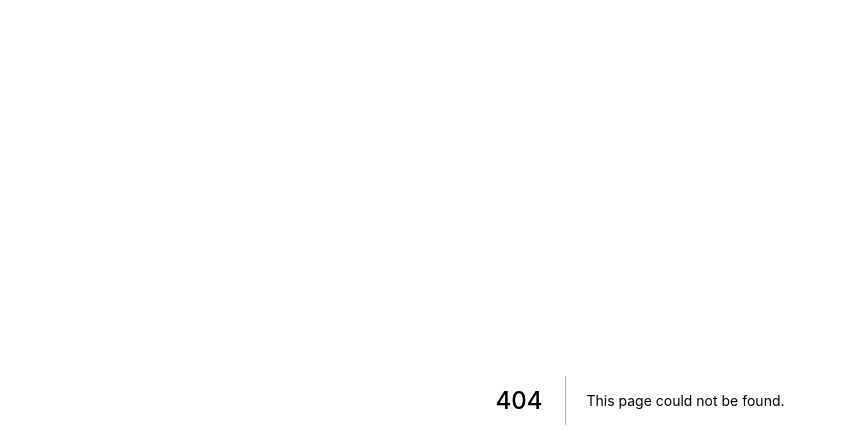
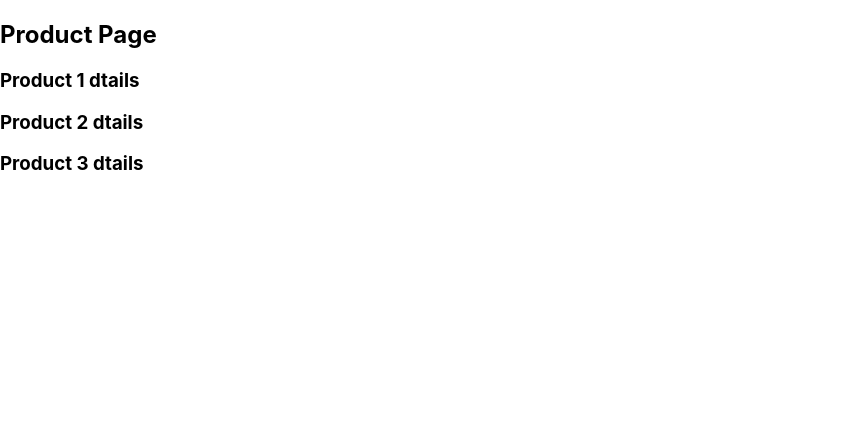
Before and after one commit to Mohimenol-Islam-Munna/Next-js, a Next.js app: page /product in a window 1280 px wide. Before the commit this address had no page. Shown: the top 448 px of the page, without its empty margins (0-846 px from the left). Built offline with nearby package versions, Linux system fonts and the light colour scheme.

Commit message:
routing with pages: dynamic routing, useRouter hook

```diff
--- /dev/null
+++ b/pages/product/index.js
@@ -0,0 +1,14 @@
+const Product = () => {
+    return (
+      <div>
+        <h2>Product Page</h2>
+        <div>
+            <h3>Product 1 dtails</h3>
+            <h3>Product 2 dtails</h3>
+            <h3>Product 3 dtails</h3>
+        </div>
+      </div>
+    );
+  };
+
+  export default Product;
```
Also changed, not shown: pages/product/[productId].js (added, +17 -0 lines).
